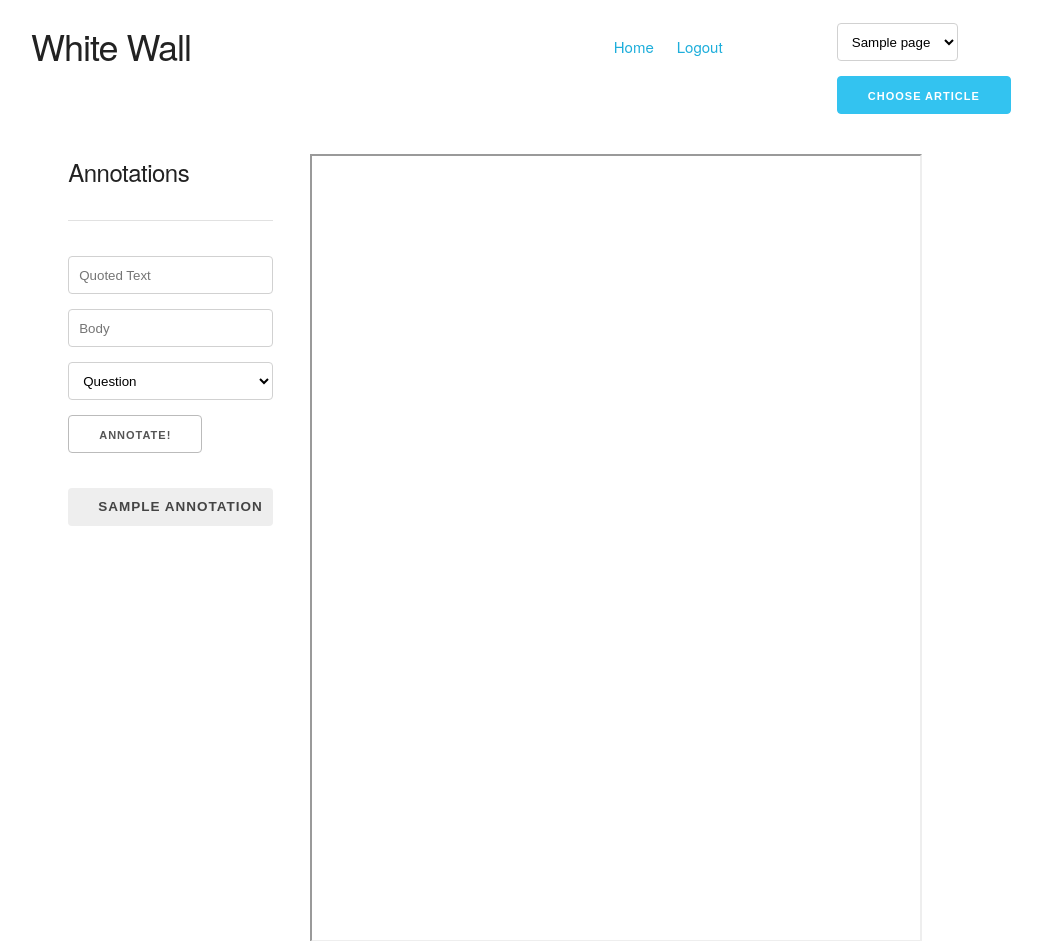
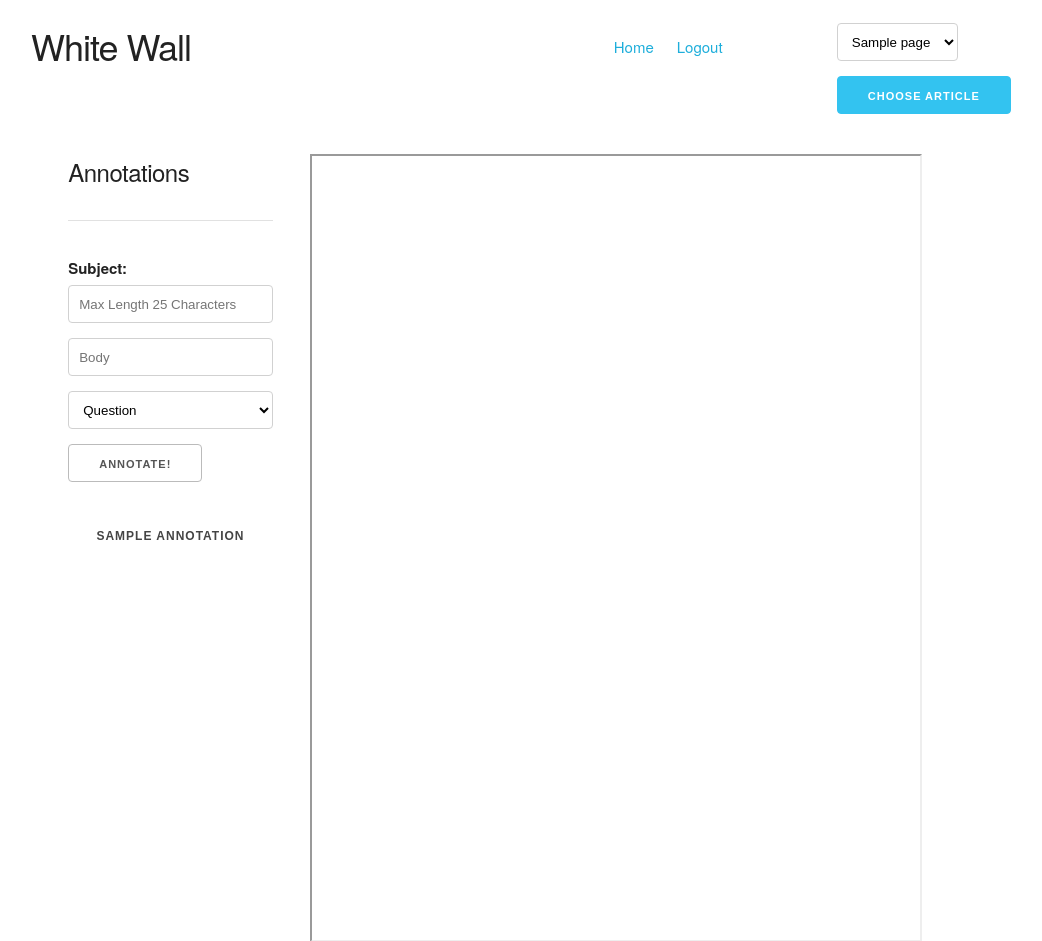
Before and after one commit to Hoopes31/white_wall, a Django app: template apps/dressing/templates/dressing/white_wall.html in a window 1280 px wide. Shown: the top 941 px of the page, without its empty margins (144-1186 px from the left). Run offline with Django 3.2, Linux system fonts and the light colour scheme; tables that the repository leaves empty hold one stand-in row (values such as "Sample post"); the template is opened without the code that fills it: values that come from a table or form of the project are taken from there, most other values are stand-ins (such as "Sample title", 1, 10 or a date in 2020); parts of the project's set-up code (start-up, migrations or seed data) failed here and were passed over; some libraries are stand-ins or nearby versions.

Commit message:
styles added

```diff
--- a/apps/dressing/forms.py
+++ b/apps/dressing/forms.py
@@ -9,7 +9,7 @@ class AddAnnotation(forms.Form):
         (TRANSLATION, 'Translation')
     )
 
-    subject=forms.CharField(min_length=3, max_length=25, widget=forms.TextInput(attrs={'placeholder':'Quoted Text', 'class':'u-full-width'}), label='')
+    subject=forms.CharField(min_length=3, max_length=25, widget=forms.TextInput(attrs={'placeholder':'Max Length 25 Characters', 'class':'u-full-width'}), label='Subject')
     body=forms.CharField(min_length=3, widget=forms.TextInput(attrs={'placeholder':'Body', 'class':'u-full-width'}), label='')
     category=forms.ChoiceField(widget=forms.Select(attrs={'placeholder':'Response Type', 'class':'u-full-width'}), choices=ANNOTATION_CHOICES, label='')
 
--- a/apps/dressing/templates/dressing/white_wall.html
+++ b/apps/dressing/templates/dressing/white_wall.html
@@ -30,22 +30,29 @@
                 border: 0.125em black grey;
             }
             button.accordion {
-            background-color: #eee;
+
             color: #444;
             cursor: pointer;
             width: 100%;
             border: none;
             text-align: center;
             outline: none;
-            font-size: 90%;
+            font-size: 80%;
             transition: 0.4s;
             overflow-x: hidden;
+            padding: 0 0 0 0;
+            }
+            .Question {
+                background-color: rgb(253, 77, 77);
+            }
+            .Translation{
+                background-color: rgb(113, 113, 255);
             }
             button.accordion.active, button.accordion:hover {
-            background-color: #ccc;
+            color: rgb(207, 245, 69);
             }
             div.panel {
-            padding: 0 18px;
+            padding: 0 30px;
             display: none;
             background-color: white;
             }
@@ -118,9 +125,10 @@
                     </form>
                     {% if annotations %}
                     {% for annotation in annotations %}
-                        <button class="accordion">{{annotation.subject}}</button>
+                        <button class="accordion {{annotation.category}}">{{annotation.subject}}</button>
                         <div class="panel">
                             <h5>{{annotation.body}}</h5>
+                            <p>{{annotation.category}}</p>
                             {% if annotation.comments %}
                             {% for comment in annotation.comments.all %}
                                 <p>{{comment.body}}</p>
```
